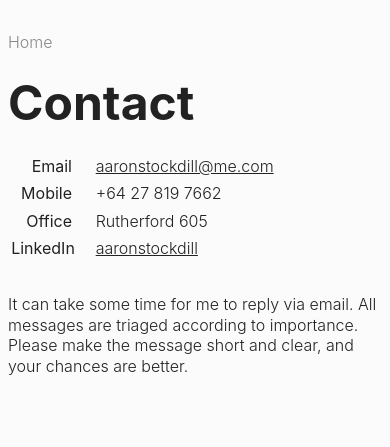
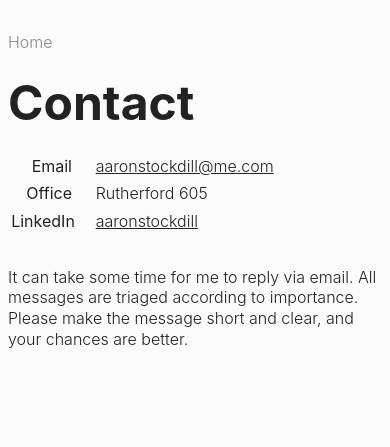
Before and after one commit to aaronstockdill/personal-website, a PHP site: page /contact/ in a window 390 px wide. Shown: the top 447 px of the page. Run offline with PHP 8.4, Linux system fonts and the light colour scheme.

Commit message:
Remove address and phone numbers from website.

```diff
--- a/html/contact/index.php
+++ b/html/contact/index.php
@@ -48,11 +48,6 @@ if(isset($_COOKIE["style"])) {
     <div class="contact-table">
         <span class='label'>Email</span>
             <span id='email-holder' class='value'><noscript>Email obfuscated. Please enable JavaScript.</noscript></span><br />
-        <span class='label'>
-            <span lang="EN">Mobile</span>
-            <span lang="FR">Numéro</span>
-        </span>
-            <span class='value'>+64 27 819 7662</span><br />
         <span class='label'>Office</span>
             <span class='value'>Rutherford 605</span><br />
         <span class='label'>LinkedIn</span>
```
Also changed, not shown: 4 other files.
